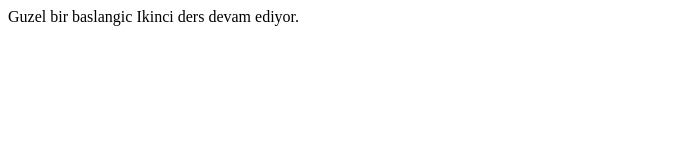
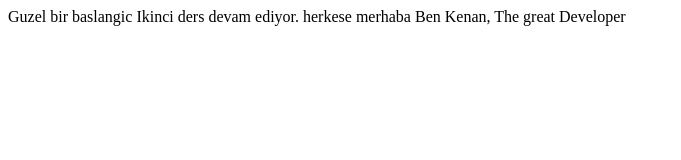
Before and after one commit to HalilIbrahimHasan/project, a plain HTML site: page index.html in a window 1280 px wide. Shown: the whole page, without its empty margins (0-681 px from the left). Drawn offline with Linux system fonts and the light colour scheme.

Commit message:
Kenan's updates

```diff
--- a/index.html
+++ b/index.html
@@ -8,5 +8,6 @@
 <body>
     Guzel bir baslangic
     Ikinci ders devam ediyor.
+    herkese merhaba Ben Kenan,  The great Developer
 </body>
 </html>
```
Also changed, not shown: 1 other file.
